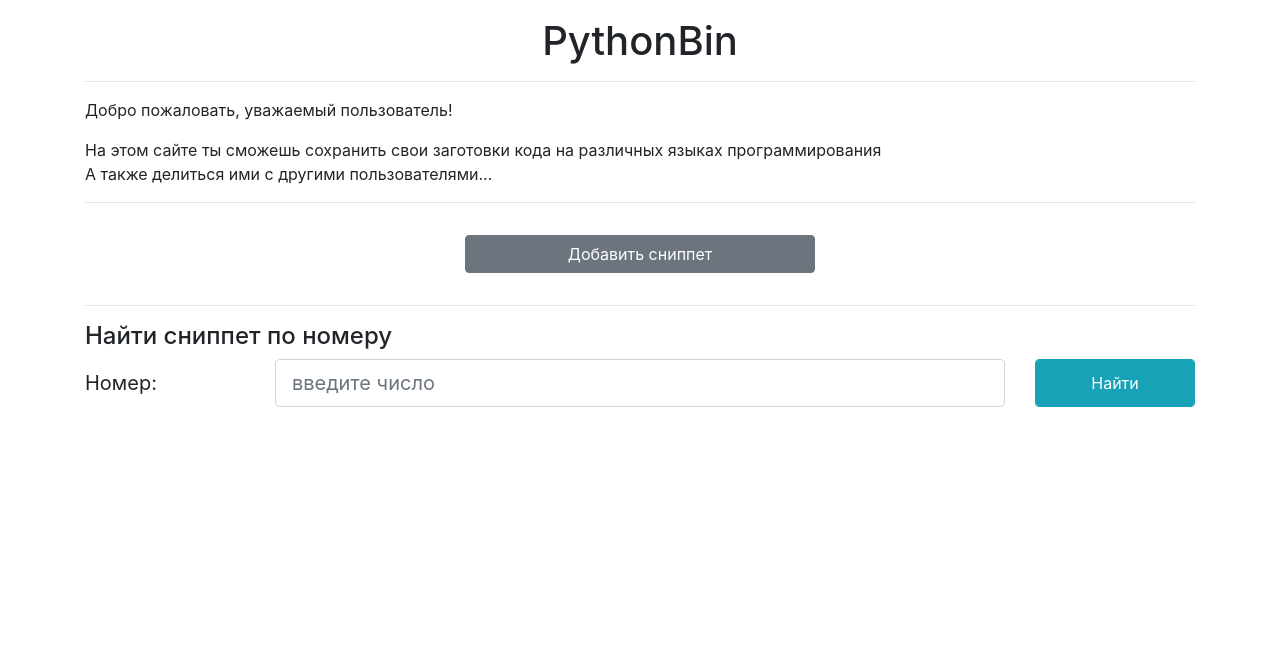
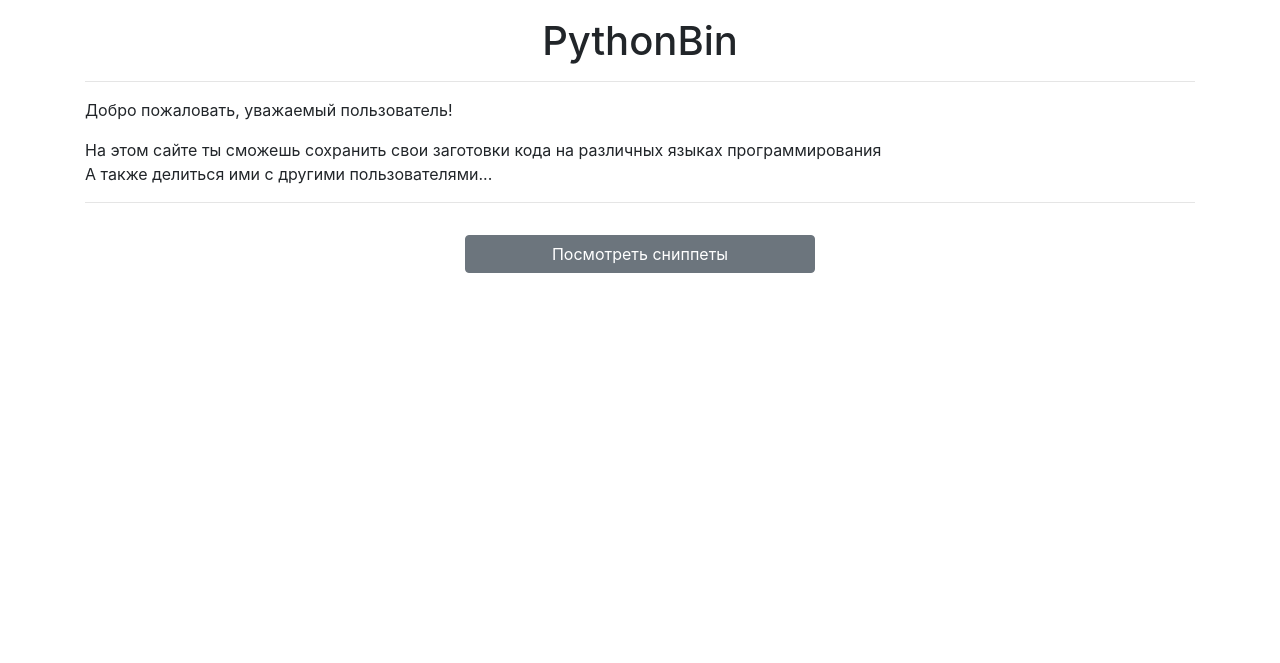
Before and after one commit to alikaevahmet/SnippetsTemplate, a Django app: page / in a window 1280 px wide. Shown: the part 59-722 px from the top of the page. Run offline with Django 3.2, Linux system fonts and the light colour scheme; some libraries are stand-ins or nearby versions.

Commit message:
refactor

```diff
--- a/MainApp/views.py
+++ b/MainApp/views.py
@@ -128,7 +128,7 @@ def create_user(request):
         context['form'] = form
         return render(request, 'pages/registration.html', context)
 
-    # Получаем данные из формы и создаем новый snippet в БД
+    # Получаем данные из формы и создаем нового пользователя в БД
     if request.method == "POST":
         form = UserRegistrationForm(request.POST)
         if form.is_valid():
--- a/templates/pages/index.html
+++ b/templates/pages/index.html
@@ -21,27 +21,9 @@
 
         <div class="row mt-3">
             <div class="col-4 offset-4">
-                <a href="{% url "add-snippet" %}" class="btn btn-secondary btn-block">Добавить сниппет</a>
+                <a href="{% url "view-snippet" %}" class="btn btn-secondary btn-block">Посмотреть сниппеты</a>
             </div>
         </div>
 
-        <div class="row mt-3">
-            <div class="col">
-                <hr>
-                <h4>Найти сниппет по номеру</h4>
-                <form action='' id="view_snippet_form">
-                    <div class="form-group row">
-                        <label for="snippet_id" class="col-sm-2 col-form-label col-form-label-lg">Номер:</label>
-                        <div class="col-sm-8">
-                            <input type="number" class="form-control form-control-lg" id="snippet_id"
-                                   placeholder="введите число">
-                        </div>
-                        <div class="col-sm-2">
-                            <input type="submit" class="form-control form-control-lg btn btn-info" value="Найти">
-                        </div>
-                    </div>
-                </form>
-            </div>
-        </div>
     </div>
 {% endblock %}
```
Also changed, not shown: templates/pages/view_snippets.html (+4 -8 lines).
